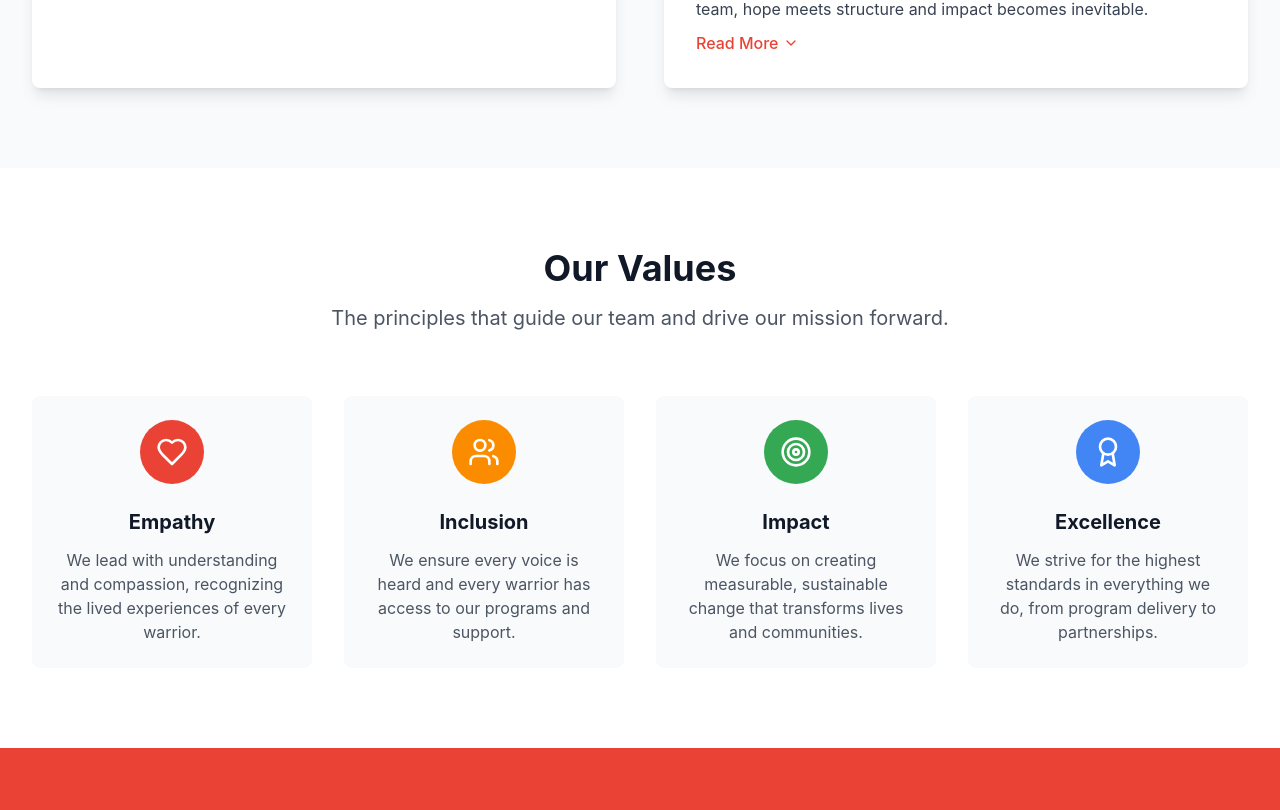
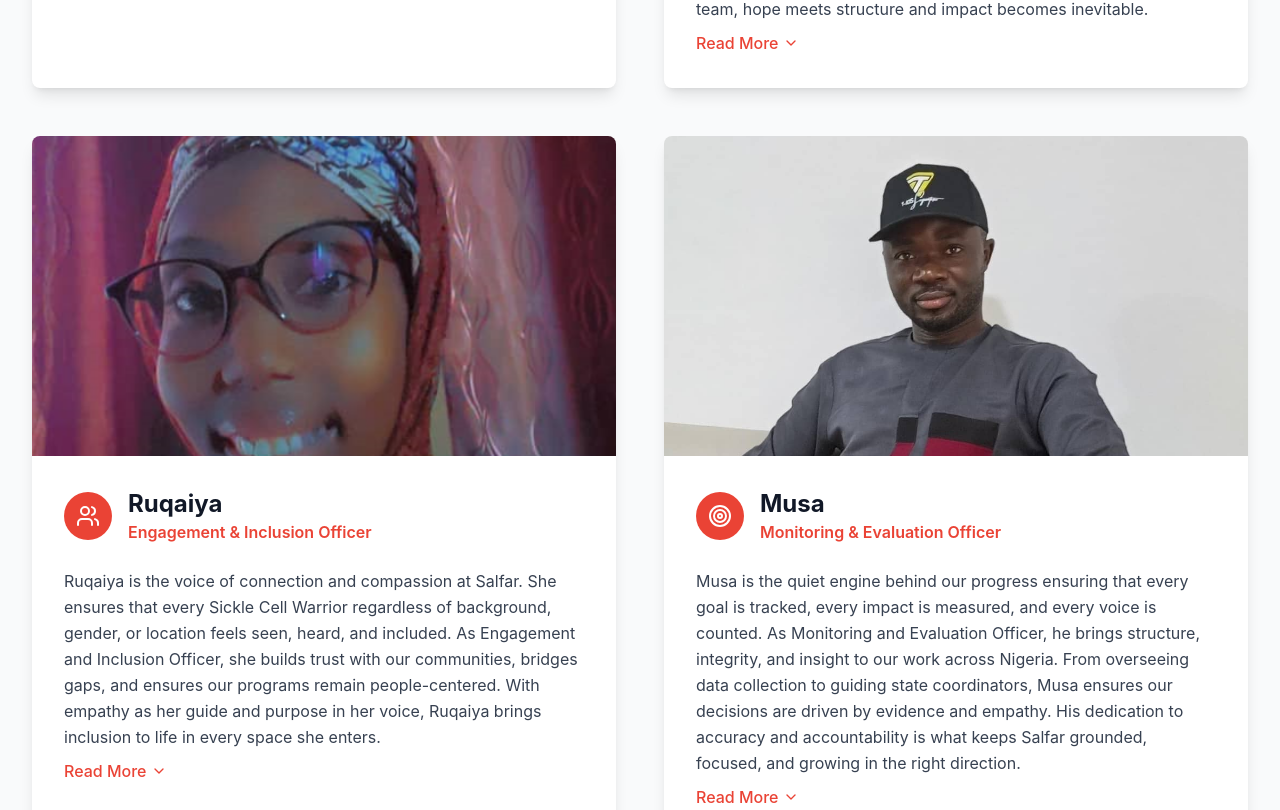
Before and after one commit to aleeyuwada01/salfar, a React (Vite) app: page /team in a window 1280 px wide. Shown: the part 1490-2300 px from the top of the page. Built offline with nearby package versions, Linux system fonts and the light colour scheme.

Commit message:
Add Ruqaiya and Musa to Team Page

```diff
--- a/src/pages/Team.tsx
+++ b/src/pages/Team.tsx
@@ -3,6 +3,8 @@ import { Users, Award, Target, Heart } from 'lucide-react';
 import { ExpandableText } from '../components/ExpandableText';
 import executiveDirectorImage from '../assets/team/WhatsApp Image 2025-07-08 at 10.04.27_13bf693a.jpg';
 import grantsLeadImage from '../assets/team/WhatsApp Image 2025-07-08 at 10.00.33_a6dd1dea.jpg';
+import ruqaiyaImage from '../assets/team/Ruqaiya.png';
+import musaImage from '../assets/team/Musa.jpg';
 
 export const Team: React.FC = () => {
   const teamMembers = [
@@ -19,6 +21,20 @@ export const Team: React.FC = () => {
       description: "Happiness brings heart, brilliance, and strategy to everything she does. As Salfar's Grants and Policy Lead, she not only secures the resources that drive our programs she ensures every project reflects the dignity, rights, and realities of Sickle Cell Warriors. Her deep commitment to equity and her gift for turning ideas into action make her an essential force behind our mission. With Happiness on the team, hope meets structure and impact becomes inevitable.",
       image: executiveDirectorImage,
       icon: Award
+    },
+    {
+      name: "Ruqaiya",
+      title: "Engagement & Inclusion Officer",
+      description: "Ruqaiya is the voice of connection and compassion at Salfar. She ensures that every Sickle Cell Warrior regardless of background, gender, or location feels seen, heard, and included. As Engagement and Inclusion Officer, she builds trust with our communities, bridges gaps, and ensures our programs remain people-centered. With empathy as her guide and purpose in her voice, Ruqaiya brings inclusion to life in every space she enters.",
+      image: ruqaiyaImage,
+      icon: Users
+    },
+    {
+      name: "Musa",
+      title: "Monitoring & Evaluation Officer",
+      description: "Musa is the quiet engine behind our progress ensuring that every goal is tracked, every impact is measured, and every voice is counted. As Monitoring and Evaluation Officer, he brings structure, integrity, and insight to our work across Nigeria. From overseeing data collection to guiding state coordinators, Musa ensures our decisions are driven by evidence and empathy. His dedication to accuracy and accountability is what keeps Salfar grounded, focused, and growing in the right direction.",
+      image: musaImage,
+      icon: Target
     }
   ];
 
@@ -54,7 +70,7 @@ export const Team: React.FC = () => {
       {/* Team Members */}
       <section className="py-20 bg-gray-50">
         <div className="max-w-7xl mx-auto px-4 sm:px-6 lg:px-8">
-          <div className="grid grid-cols-1 lg:grid-cols-2 gap-12">
+          <div className="grid grid-cols-1 md:grid-cols-2 gap-12">
             {teamMembers.map((member, index) => {
               const IconComponent = member.icon;
               return (
```
